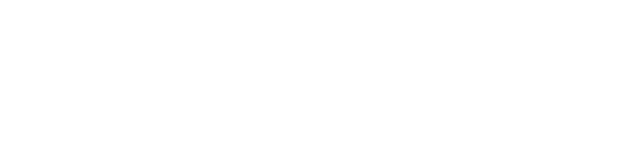
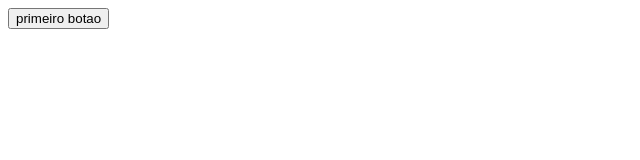
Before and after one commit to enthonyedu/exercicio-enthony1, a plain HTML site: page index.html in a window 1280 px wide. Shown: the whole page, without its empty margins (0-640 px from the left). Drawn offline with Linux system fonts and the light colour scheme.

Commit message:
feat: adicionado novo botao

```diff
--- a/index.html
+++ b/index.html
@@ -7,6 +7,6 @@
     <title>Document</title>
 </head>
 <body>
-
+    <button>primeiro botao</button>
 </body>
 </html>
```
